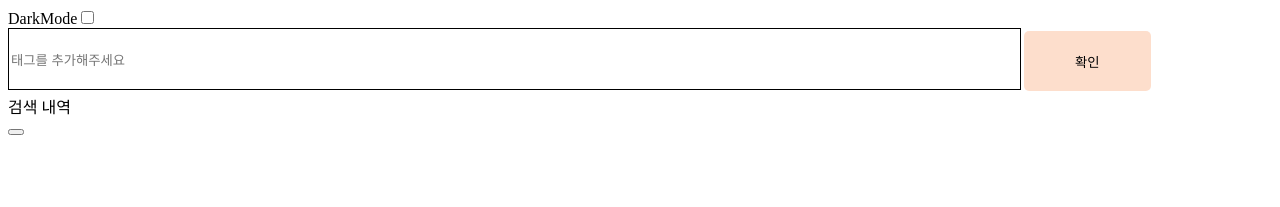
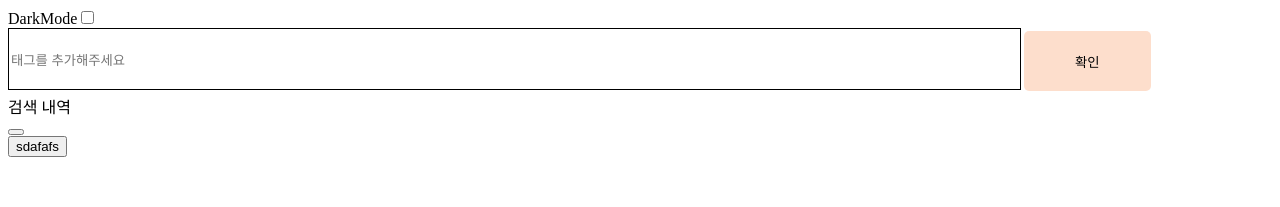
Before and after one commit to Dowap2/searchTag, a React (Create React App) app in the folder search-tag/: page / in a window 1280 px wide. Shown: the top 207 px of the page. Built offline with nearby package versions, Linux system fonts and the light colour scheme.

Commit message:
add darkmode

```diff
--- a/search-tag/src/components/App.tsx
+++ b/search-tag/src/components/App.tsx
@@ -1,13 +1,19 @@
 import React from "react";
+import { useSelector } from "react-redux";
+import styled from "styled-components";
 import { TagComponent } from "../components/TagComponents";
 import { BoxComponent } from "../ui/BoxComponent";
 
 function App() {
-  console.log("dsfd");
+  const Box = styled.div`
+    background: ${(props: any) => props.color};
+  `;
+  const mode = useSelector((state: any) => state.tagState.state.mode);
   return (
-    <div>
+    <Box color={mode === "light" ? "#ffffff" : "#000000"}>
       <TagComponent />
-    </div>
+      <button onClick={e => console.log(mode)}>sdafafs</button>
+    </Box>
   );
 }
 
```
Also changed, not shown: 1 other file (tests, documents, lock files or other folders).
